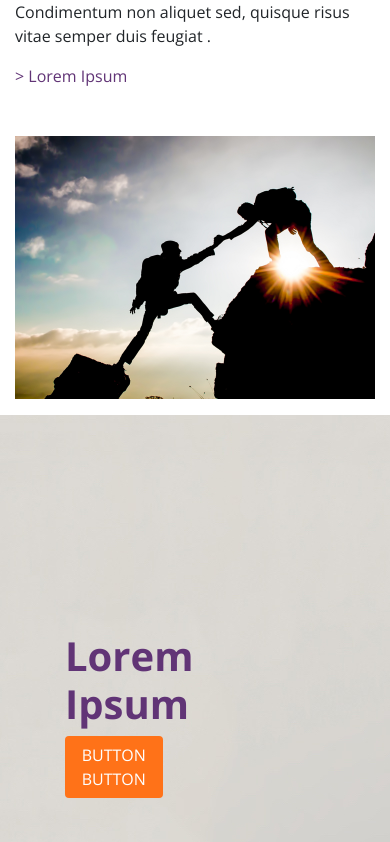
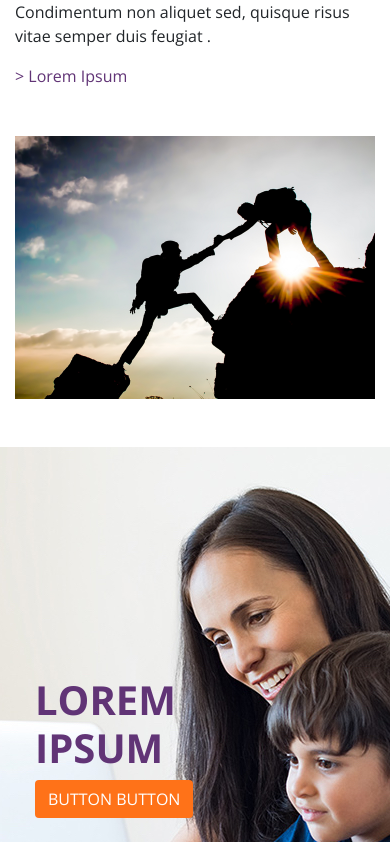
Before and after one commit to awstin17/rg-challenge, a Vue app: page / in a window 390 px wide. Shown: the part 822-1664 px from the top of the page. Built offline with nearby package versions, Linux system fonts and the light colour scheme; the HTML template or start-up script is replaced by a standard one.

Commit message:
second section mobile view done

```diff
--- a/src/components/First-Section.vue
+++ b/src/components/First-Section.vue
@@ -6,7 +6,7 @@
         <p>Lorem ipsum dolor sit amet, et felis integer. Cras ac, duis nisl magna est sociis, neque in odio vel, sit lobortis erat. Fugit quam, ut pede ut ante, in viverra eros dictum nisl ligula, lacus est vehicula donec. Quam in ac quam. Duis et, non arcu imperdiet sem tellus suspendisse. Condimentum non aliquet sed, quisque risus vitae semper duis feugiat .</p>
         <a href style="color: #613476">> Lorem Ipsum</a>
       </div>
-      <div class="col-12 col-sm-6 offset-sm-1 pb-3 pb-sm-0">
+      <div class="col-12 col-sm-6 offset-sm-1 pb-5 pb-sm-0">
         <img style="background-size: cover" width="100%" src="../assets/img-1.jpg" />
       </div>
     </div>
--- a/src/components/Second-Section.vue
+++ b/src/components/Second-Section.vue
@@ -1,11 +1,10 @@
 <template>
   <div id="container" class="container-fluid p-0">
-    <div class="row no-gutters" style="height: 600px">
-      <div class="col-3 offset-2 d-flex flex-column justify-content-center align-items-start">
-        <h1 class="font-weight-bold" style="color: #613476">Lorem Ipsum</h1>
+    <div class="row" style="height: 600px">
+      <div class="col-6 col-sm-3 offset-1 offset-sm-2 my-auto">
+        <h1 class="font-weight-bold" style="color: #613476">LOREM IPSUM</h1>
         <button style="background-color: #FF7218" class="btn text-white">BUTTON BUTTON</button>
       </div>
-      <div class="col-6 offset-1"></div>
     </div>
   </div>
 </template>
@@ -25,5 +24,6 @@ export default class SecondSection extends Vue {
   background-image: url("../assets/banner-1.jpg");
   background-size: cover;
   background-attachment: fixed;
+  background-position: 60%;
 }
 </style>
```
